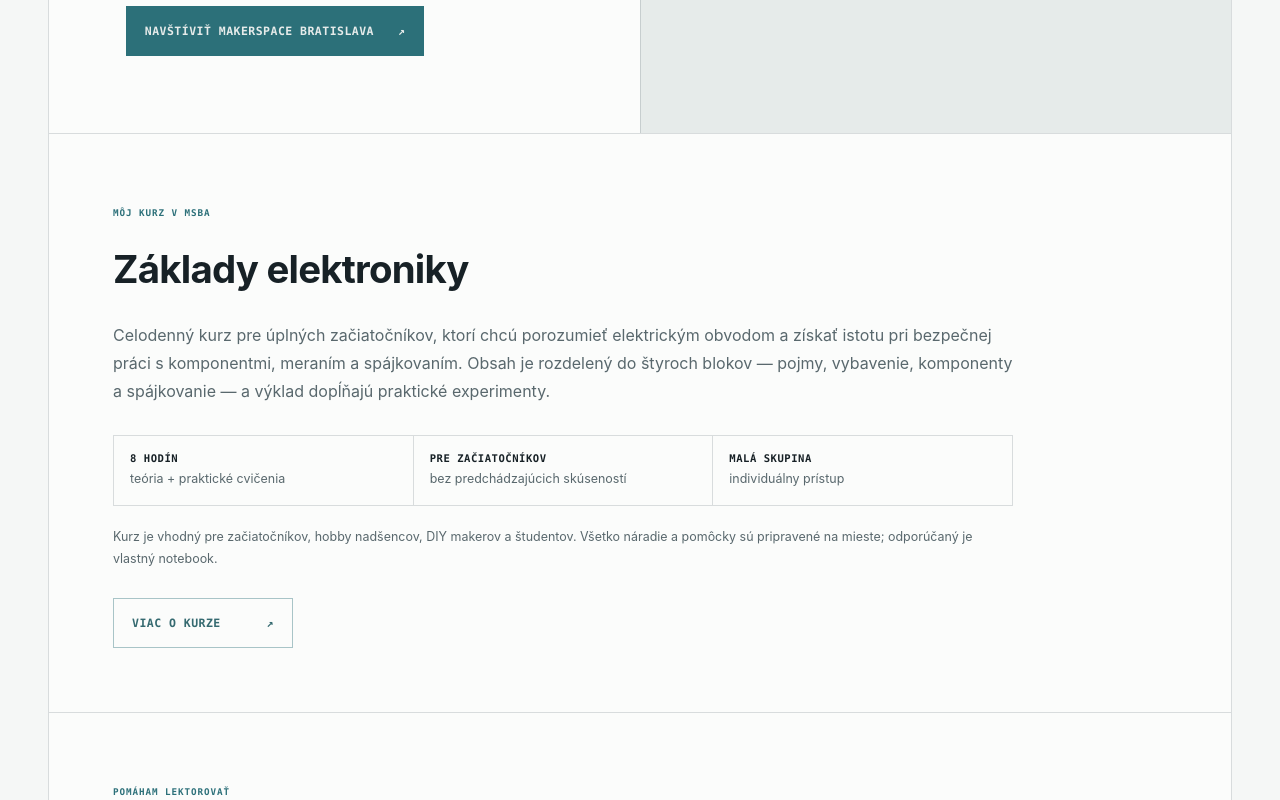
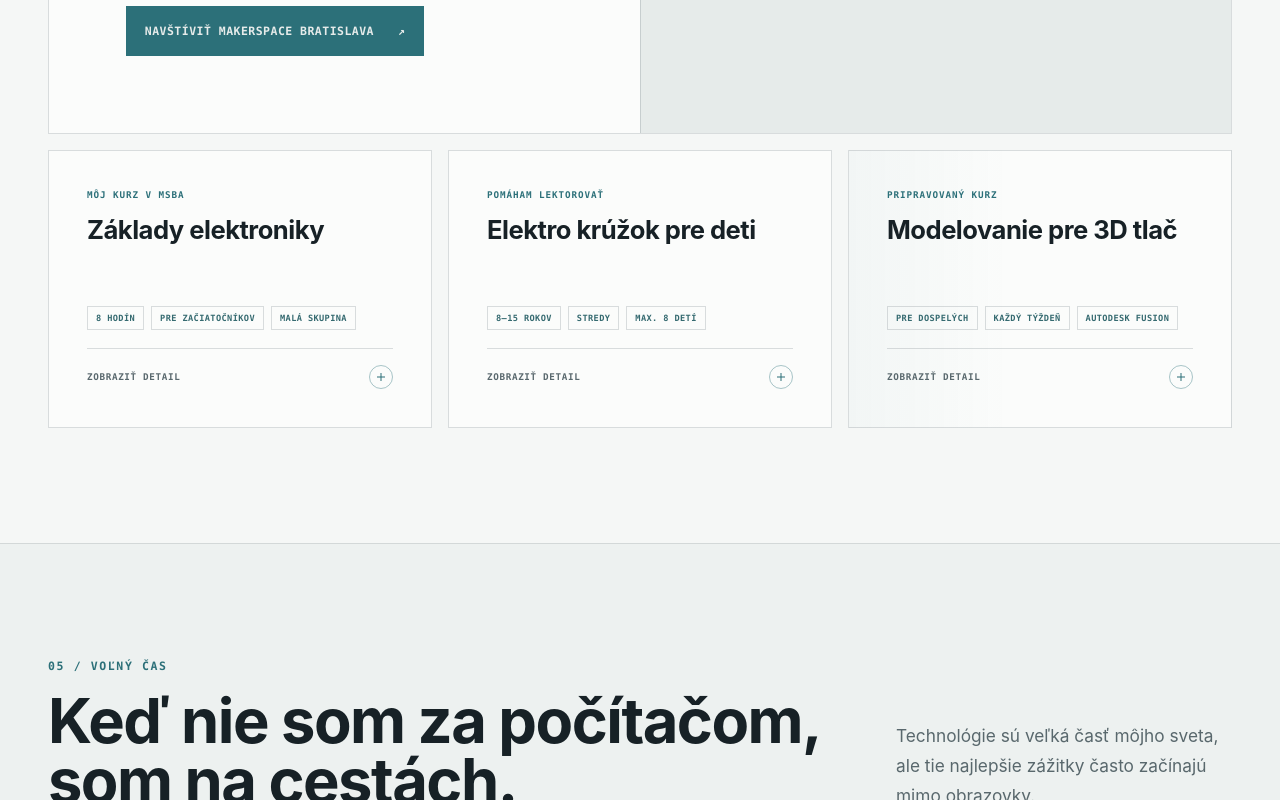
Before and after one commit to DominikPalo/dominikpalo.github.io, a React (Vite) app: page / in a window 1280 px wide. Shown: the part 5560-6360 px from the top of the page. Built offline with nearby package versions, Linux system fonts and the light colour scheme.

Commit message:
Compact MakerSpace courses into expandable cards

```diff
--- a/app/components/CommunityCourse.tsx
+++ b/app/components/CommunityCourse.tsx
@@ -11,6 +11,8 @@ type CommunityCourseProps = {
   cta?: string;
   status?: string;
   upcoming?: boolean;
+  expandLabel: string;
+  collapseLabel: string;
 };
 
 export function CommunityCourse({
@@ -24,16 +26,31 @@ export function CommunityCourse({
   cta,
   status,
   upcoming = false,
+  expandLabel,
+  collapseLabel,
 }: CommunityCourseProps) {
   return (
-    <article
+    <details
       className={`community-course-feature${upcoming ? " community-course-feature--upcoming" : ""}`}
       aria-labelledby={id}
     >
-      <div className="community-course-overview">
+      <summary className="community-course-summary">
         <span className="community-course-label">{label}</span>
         <h3 id={id}>{title}</h3>
-        <p>{body}</p>
+        <div className="community-course-preview">
+          {facts.map(([value]) => (
+            <strong key={value}>{value}</strong>
+          ))}
+        </div>
+        <span className="community-course-toggle">
+          <span className="community-course-expand">{expandLabel}</span>
+          <span className="community-course-collapse">{collapseLabel}</span>
+          <i aria-hidden="true" />
+        </span>
+      </summary>
+
+      <div className="community-course-detail">
+        <p className="community-course-body">{body}</p>
         <div className="community-course-facts">
           {facts.map(([value, factLabel]) => (
             <div key={value}>
@@ -60,6 +77,6 @@ export function CommunityCourse({
           </p>
         )}
       </div>
-    </article>
+    </details>
   );
 }
--- a/app/components/CommunitySection.tsx
+++ b/app/components/CommunitySection.tsx
@@ -49,6 +49,7 @@ export function CommunitySection({ t }: CommunitySectionProps) {
           </div>
         </div>
 
+        <div className="community-courses-grid">
           <CommunityCourse
             id="course-title"
             label={t.communityCourseLabel}
@@ -58,6 +59,8 @@ export function CommunitySection({ t }: CommunitySectionProps) {
             audience={t.communityCourseAudience}
             href="https://msba.sk/elektro-dielna/zaklady-elektroniky/"
             cta={t.communityCourseCta}
+            expandLabel={t.communityCourseExpand}
+            collapseLabel={t.communityCourseCollapse}
           />
 
           <CommunityCourse
@@ -69,6 +72,8 @@ export function CommunitySection({ t }: CommunitySectionProps) {
             audience={t.communityKidsAudience}
             href="https://msba.sk/elektro-dielna/elektro-kruzok/"
             cta={t.communityKidsCta}
+            expandLabel={t.communityCourseExpand}
+            collapseLabel={t.communityCourseCollapse}
           />
 
           <CommunityCourse
@@ -79,8 +84,11 @@ export function CommunitySection({ t }: CommunitySectionProps) {
             facts={t.communityModellingFacts}
             audience={t.communityModellingAudience}
             status={t.communityModellingStatus}
+            expandLabel={t.communityCourseExpand}
+            collapseLabel={t.communityCourseCollapse}
             upcoming
           />
+        </div>
       </div>
     </section>
   );
--- a/app/content/en.ts
+++ b/app/content/en.ts
@@ -136,6 +136,8 @@ export const en = {
     communityTitle: "Technology matters when it is shared.",
     communityBody:
       "In my free time, I’m active at MakerSpace Bratislava — a community workshop at Nová Cvernovka. I volunteer to help run the space, support people with electronics and maker projects, teach, lead hands-on courses, and help with the children’s Electronics Club. I’m also preparing a course on 3D modelling for printing.",
+    communityCourseExpand: "View details",
+    communityCourseCollapse: "Hide details",
     communityCourseLabel: "MY COURSE AT MSBA",
     communityCourseTitle: "Electronics fundamentals",
     communityCourseBody:
--- a/app/content/sk.ts
+++ b/app/content/sk.ts
@@ -136,6 +136,8 @@ export const sk = {
     communityTitle: "Technológia má zmysel, keď sa zdieľa.",
     communityBody:
       "Vo voľnom čase pôsobím v MakerSpace Bratislava — komunitnej dielni v Novej Cvernovke. Dobrovoľníčim pri jej fungovaní, pomáham ľuďom s elektronikou a maker projektmi, lektorujem, vediem praktické kurzy a pomáham pri Elektro krúžku pre deti. Pripravujem tiež kurz 3D modelovania pre tlač.",
+    communityCourseExpand: "Zobraziť detail",
+    communityCourseCollapse: "Skryť detail",
     communityCourseLabel: "MÔJ KURZ V MSBA",
     communityCourseTitle: "Základy elektroniky",
     communityCourseBody:
--- a/app/styles/community.css
+++ b/app/styles/community.css
@@ -24,10 +24,26 @@
   color: var(--muted);
 }
 
+.community-courses-grid {
+  display: grid;
+  grid-template-columns: repeat(3, minmax(0, 1fr));
+  gap: 16px;
+  align-items: start;
+  margin-top: 16px;
+}
+
 .community-course-feature {
+  min-width: 0;
   border: 1px solid var(--line);
-  border-top: 0;
   background: rgba(255, 255, 255, 0.012);
+  transition:
+    border-color 180ms ease,
+    background-color 180ms ease;
+}
+
+.community-course-feature:hover,
+.community-course-feature:focus-within {
+  border-color: var(--line-strong);
 }
 
 .community-course-feature--upcoming {
@@ -36,8 +52,22 @@
     rgba(255, 255, 255, 0.012);
 }
 
-.community-course-overview {
-  padding: clamp(36px, 5vw, 68px);
+.community-course-summary {
+  display: flex;
+  min-height: 276px;
+  cursor: pointer;
+  list-style: none;
+  flex-direction: column;
+  padding: clamp(26px, 3vw, 38px);
+}
+
+.community-course-summary::-webkit-details-marker {
+  display: none;
+}
+
+.community-course-summary:focus-visible {
+  outline: 2px solid var(--yellow);
+  outline-offset: -5px;
 }
 
 .community-course-label {
@@ -47,25 +77,101 @@
   text-transform: uppercase;
 }
 
-.community-course-overview h3 {
+.community-course-summary h3 {
   margin: 16px 0 0;
   font-family: var(--font-display);
-  font-size: clamp(1.75rem, 3vw, 2.75rem);
+  font-size: clamp(1.4rem, 2vw, 2rem);
+  line-height: 1.1;
   letter-spacing: -0.02em;
 }
 
-.community-course-overview > p {
-  max-width: 900px;
-  margin: 20px 0 0;
+.community-course-preview {
+  display: flex;
+  flex-wrap: wrap;
+  gap: 7px;
+  margin-top: auto;
+  padding-top: 32px;
+}
+
+.community-course-preview strong {
+  border: 1px solid var(--line);
+  padding: 6px 8px;
+  color: var(--cyan-soft);
+  font: 600 0.54rem var(--font-mono);
+  letter-spacing: 0.045em;
+}
+
+.community-course-toggle {
+  display: flex;
+  align-items: center;
+  justify-content: space-between;
+  margin-top: 18px;
+  border-top: 1px solid var(--line);
+  padding-top: 16px;
+  color: var(--muted);
+  font: 600 0.58rem var(--font-mono);
+  letter-spacing: 0.07em;
+  text-transform: uppercase;
+}
+
+.community-course-toggle i {
+  position: relative;
+  width: 24px;
+  height: 24px;
+  flex: 0 0 24px;
+  border: 1px solid var(--line-strong);
+  border-radius: 50%;
+}
+
+.community-course-toggle i::before,
+.community-course-toggle i::after {
+  position: absolute;
+  top: 50%;
+  left: 50%;
+  width: 8px;
+  height: 1px;
+  transform: translate(-50%, -50%);
+  background: var(--cyan);
+  content: "";
+}
+
+.community-course-toggle i::after {
+  transform: translate(-50%, -50%) rotate(90deg);
+  transition: transform 180ms ease;
+}
+
+.community-course-collapse {
+  display: none;
+}
+
+.community-course-feature[open] .community-course-expand {
+  display: none;
+}
+
+.community-course-feature[open] .community-course-collapse {
+  display: inline;
+}
+
+.community-course-feature[open] .community-course-toggle i::after {
+  transform: translate(-50%, -50%) rotate(0);
+}
+
+.community-course-detail {
+  border-top: 1px solid var(--line);
+  padding: clamp(26px, 3vw, 38px);
+  background: rgba(255, 255, 255, 0.01);
+}
+
+.community-course-body {
+  margin: 0;
   color: var(--muted);
   line-height: 1.75;
 }
 
 .community-course-facts {
   display: grid;
-  grid-template-columns: repeat(3, 1fr);
-  max-width: 900px;
-  margin-top: 30px;
+  grid-template-columns: 1fr;
+  margin-top: 26px;
   border-top: 1px solid var(--line);
   border-left: 1px solid var(--line);
 }
@@ -93,7 +199,7 @@
 }
 
 .community-course-audience {
-  max-width: 900px;
+  margin-top: 22px;
 }
 
 .community-course-status {
@@ -115,9 +221,9 @@
   box-shadow: 0 0 0 3px rgba(54, 213, 238, 0.08);
 }
 
-.community-course-overview .button {
+.community-course-detail .button {
   width: fit-content;
-  margin-top: 28px;
+  margin-top: 24px;
 }
 
 .button-light {
--- a/app/styles/responsive.css
+++ b/app/styles/responsive.css
@@ -25,6 +25,14 @@
   .projects-grid {
     align-items: stretch;
   }
+
+  .community-courses-grid {
+    grid-template-columns: repeat(2, minmax(0, 1fr));
+  }
+
+  .community-course-feature:last-child:nth-child(odd) {
+    grid-column: 1 / -1;
+  }
 }
 
 @media (max-width: 860px) {
@@ -47,8 +55,13 @@
     grid-template-columns: 1fr;
   }
 
+  .community-courses-grid,
   .community-course-facts {
     grid-template-columns: 1fr;
+  }
+
+  .community-course-feature:last-child:nth-child(odd) {
+    grid-column: auto;
   }
 
   .contact-channel-meta {
@@ -151,6 +164,15 @@
 
   .identity-panel {
     min-height: auto;
+  }
+
+  .community-course-summary {
+    min-height: 240px;
+    padding: 26px;
+  }
+
+  .community-course-detail {
+    padding: 26px;
   }
 
   .projects-grid {
--- a/app/styles/themes.css
+++ b/app/styles/themes.css
@@ -23,6 +23,10 @@ html[data-theme="light"] .community-course-feature--upcoming {
   background:
     linear-gradient(90deg, rgba(44, 112, 121, 0.045), transparent 42%),
     rgba(255, 255, 255, 0.56);
+}
+
+html[data-theme="light"] .community-course-detail {
+  background: rgba(230, 235, 234, 0.28);
 }
 
 html[data-theme="light"] .hero {
```
Lines whose indentation alone changed are shown as unchanged.
